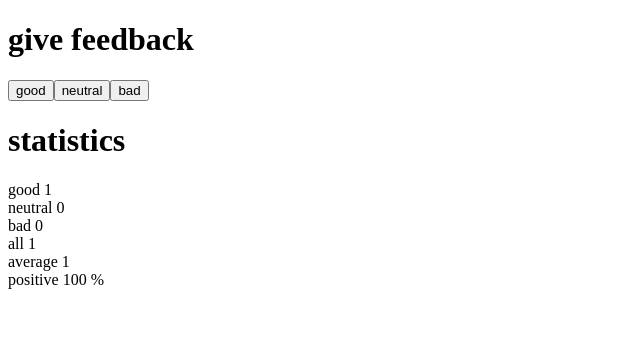
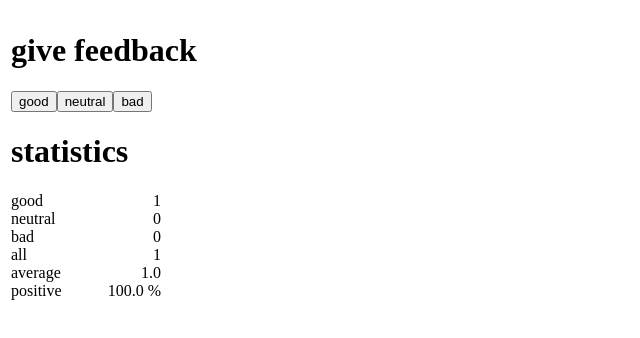
Before and after one commit to mikaelri/FullStackOpen, a React (Vite) app in the folder part1/unicafe/: page / in a window 1280 px wide. Both pictures are taken after a click on the button "good". Shown: the top 338 px of the page, without its empty margins (0-640 px from the left). Built offline with nearby package versions, Linux system fonts and the light colour scheme.

Commit message:
return ex. 1.11

```diff
--- a/part1/unicafe/src/App.jsx
+++ b/part1/unicafe/src/App.jsx
@@ -7,13 +7,17 @@ const Button = ({ handleClick, text }) => (
 );
 
 const StatisticLine = ({text, value}) => {
-  return (<div>{text} {value} <br /> </div>);
+  return (<div style= {{display: 'flex', justifyContent: "space-between", width: "150px"}}>
+  <span>{text}</span>
+  <span>{value}</span>
+  </div>
+  );
 };
 
 const Statistics = ({good, neutral, bad}) => {
   const totalClicks = good + neutral + bad
-  const averageClicks = totalClicks === 0 ? 0 : (good - bad) / totalClicks
-  const positiveClicks = totalClicks === 0 ? 0 : (good / totalClicks) * 100 + " %"
+  const averageClicks = totalClicks === 0 ? 0 : ((good - bad) / totalClicks).toFixed(1)
+  const positiveClicks = totalClicks === 0 ? 0 : ((good / totalClicks) * 100).toFixed(1) + " %"
 
   if (totalClicks === 0){return <>No feedback given</>}
   return(
@@ -46,15 +50,21 @@ const App = () => {
   };
 
   return (
-    <div>
+    <table>
+      <tbody>
+        <tr>
+          <td>
           <Title text="give feedback"/>
           <Button handleClick={handleGoodClick} text="good" />
           <Button handleClick={handleNeutralClick} text="neutral" />
           <Button handleClick={handleBadClick} text="bad" />
           <Title text="statistics"/>
           <Statistics good={good} neutral={neutral} bad={bad} />
-    </div>
-  )
+          </td>
+        </tr>
+      </tbody>
+    </table>
+  );
 }
 
 export default App
```
Lines whose indentation alone changed are shown as unchanged.
